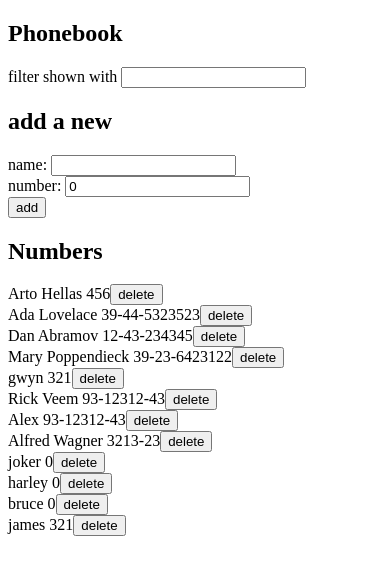
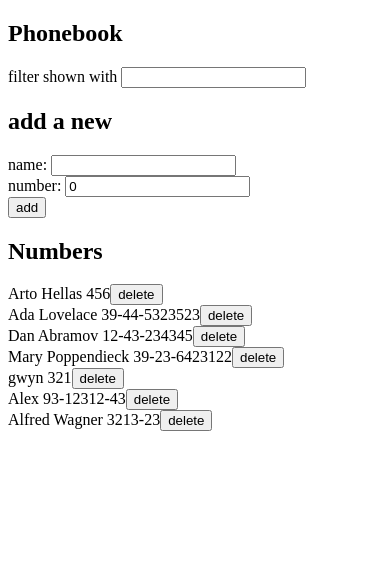
Before and after one commit to legalNameIsGwyn/Gwyn_fullstackopen_part2, a React (Vite) app: page / in a window 390 px wide. Shown: the top 574 px of the page. Built offline with nearby package versions, Linux system fonts and the light colour scheme; data requests are answered from the project's data file.

Commit message:
Exercise 2.17 Phonebook Complete

```diff
--- a/db.json
+++ b/db.json
@@ -26,11 +26,6 @@
       "number": "321"
     },
     {
-      "id": "7b68",
-      "name": "Rick Veem",
-      "number": "93-12312-43"
-    },
-    {
       "id": "87a0",
       "name": "Alex",
       "number": "93-12312-43"
@@ -39,26 +34,6 @@
       "id": "ce50",
       "name": "Alfred Wagner",
       "number": "3213-23"
-    },
-    {
-      "id": "3724",
-      "name": "joker",
-      "number": 0
-    },
-    {
-      "id": "a9f8",
-      "name": "harley",
-      "number": 0
-    },
-    {
-      "id": "af67",
-      "name": "bruce",
-      "number": 0
-    },
-    {
-      "id": "d1ad",
-      "name": "james",
-      "number": "321"
     }
   ]
 }
--- a/src/App.jsx
+++ b/src/App.jsx
@@ -11,7 +11,7 @@ const App = () => {
   const [filter, setFilter] = useState('')
   const [newName, setNewName] = useState('')
   const [newNum, setNewNum] = useState(0)
-  const [sysMessage, setMessage] = useState(null)
+  const [sysMessage, setMessage] = useState({message: null, type: true})
 
   useEffect(() => {
     noteServices
@@ -62,8 +62,8 @@ const App = () => {
           console.log(res)
           updatePop(persons.concat(res))
 
-          setMessage(`Added ${res.name}`)
-          setTimeout(() => setMessage(null), 5000)
+          setMessage({message: `Added ${res.name}`, type: true})
+          setTimeout(() =>setMessage(null), 5000)
         })
     }
   }
@@ -96,6 +96,12 @@ const App = () => {
       .then(res => { // returns what you delete
         const newPersons = persons.filter(p => p.id !== res.data.id)
         updatePop(newPersons)
+      })
+      .catch(e => {
+        console.log(`Error message ${e}`)
+        setMessage({message:`Information of ${p.name} has already been removed from server`, type: false})
+
+        setTimeout(() => {setMessage(null)},5000)
       })
     } else
       console.log(`Delete cancelled.`)
--- a/src/components/Notification.jsx
+++ b/src/components/Notification.jsx
@@ -1,14 +1,19 @@
-const Notification = ({message}) => {
+const Notification = ({ message }) => {
+    console.log(message)
+    if (message === null || message.message === null) {
+        return null;
+    }
 
-    if(message === null)
-        return null
+    const mType = message.type
+        ? "good-message"
+        : "bad-message";
 
     return (
-        <div className="systemMessage">
-            {message}
+        <div className={mType}>
+            {message.message}
         </div>
     );
-
 }
 
+
 export default Notification;
--- a/src/index.css
+++ b/src/index.css
@@ -1,4 +1,4 @@
-.systemMessage {
+.good-message {
   background-color: gainsboro;
   border-style: solid;
   border-color: green;
@@ -6,3 +6,11 @@
   padding: 10px;
   color: green;
 }
+.bad-message {
+  background-color: gainsboro;
+  border-style: solid;
+  border-color: red;
+  border-radius: 6px;
+  padding: 10px;
+  color: red;
+}
```
